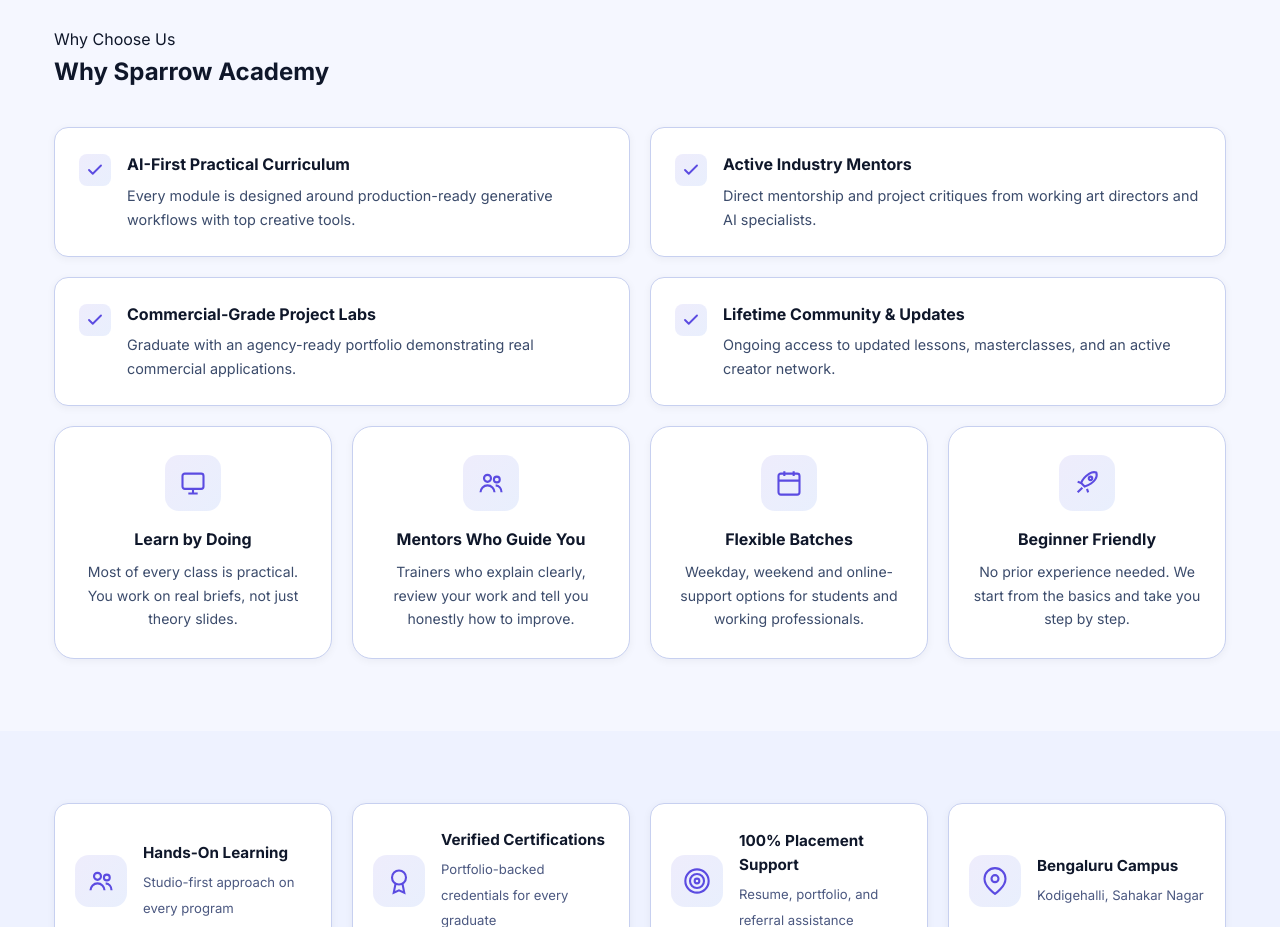
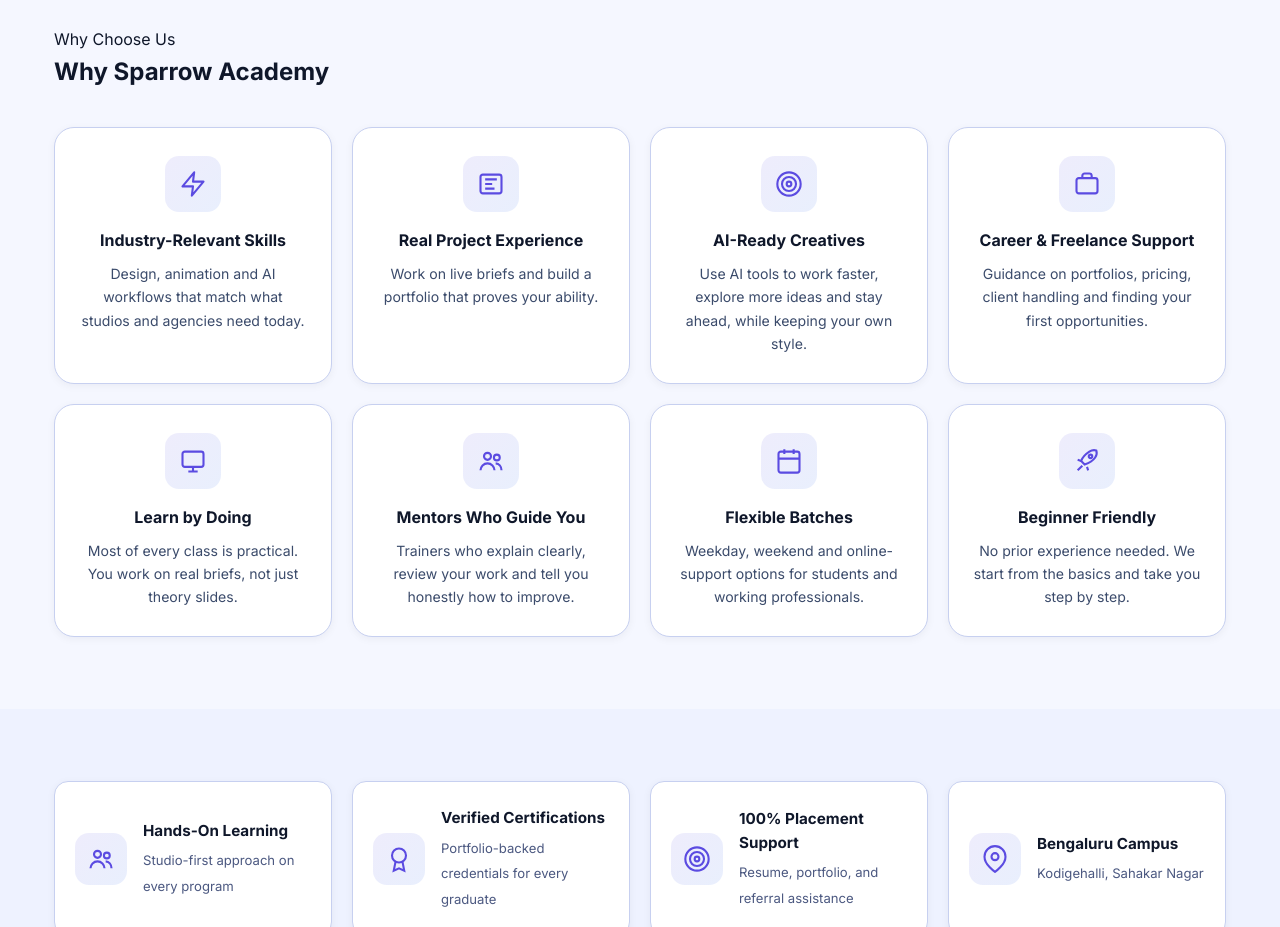
Before and after one commit to sangriabrand-dev/Sparrow-Academy, a React (Vite) app: page /about in a window 1280 px wide. Shown: the part 2280-3207 px from the top of the page. Built offline with nearby package versions, Linux system fonts and the light colour scheme.

Commit message:
Why Choose Us: replace check cards with 4+4 feature card grid

```diff
--- a/src/pages/About.jsx
+++ b/src/pages/About.jsx
@@ -263,21 +263,40 @@ export default function About() {
             <h2 className="section-title">Why <span className="gradient-text">Sparrow Academy</span></h2>
           </div>
 
-          {/* Row 1 — existing 4 cards (with check icon style) */}
-          <div className="about-why-grid" style={{ marginTop: "36px" }}>
-            {siteConfig.whySparrowPoints.map((point) => (
-              <div className="about-why-card" key={point.title}>
-                <div className="about-why-check"><IconCheck /></div>
-                <div>
-                  <h4>{point.title}</h4>
-                  <p>{point.description}</p>
-                </div>
+          {/* Row 1 — 4 feature cards (icon style) */}
+          <div className="about-feature-grid" style={{ marginTop: "36px" }}>
+            {[
+              {
+                icon: <svg viewBox="0 0 24 24" fill="none" stroke="currentColor" strokeWidth="1.8" width="28" height="28"><path d="M13 2L3 14h9l-1 8 10-12h-9l1-8z" strokeLinecap="round" strokeLinejoin="round"/></svg>,
+                title: "Industry-Relevant Skills",
+                desc: "Design, animation and AI workflows that match what studios and agencies need today."
+              },
+              {
+                icon: <svg viewBox="0 0 24 24" fill="none" stroke="currentColor" strokeWidth="1.8" width="28" height="28"><rect x="3" y="4" width="18" height="16" rx="2"/><path d="M7 8h10M7 12h6M7 16h8"/></svg>,
+                title: "Real Project Experience",
+                desc: "Work on live briefs and build a portfolio that proves your ability."
+              },
+              {
+                icon: <svg viewBox="0 0 24 24" fill="none" stroke="currentColor" strokeWidth="1.8" width="28" height="28"><circle cx="12" cy="12" r="10"/><circle cx="12" cy="12" r="6"/><circle cx="12" cy="12" r="2"/></svg>,
+                title: "AI-Ready Creatives",
+                desc: "Use AI tools to work faster, explore more ideas and stay ahead, while keeping your own style."
+              },
+              {
+                icon: <svg viewBox="0 0 24 24" fill="none" stroke="currentColor" strokeWidth="1.8" width="28" height="28"><rect x="3" y="7" width="18" height="13" rx="2"/><path d="M8 7V5a2 2 0 0 1 2-2h4a2 2 0 0 1 2 2v2"/></svg>,
+                title: "Career & Freelance Support",
+                desc: "Guidance on portfolios, pricing, client handling and finding your first opportunities."
+              }
+            ].map((card) => (
+              <div className="about-feature-card" key={card.title}>
+                <div className="about-feature-icon">{card.icon}</div>
+                <h4 className="about-feature-title">{card.title}</h4>
+                <p className="about-feature-desc">{card.desc}</p>
               </div>
             ))}
           </div>
 
-          {/* Row 2 — 4 new feature cards */}
-          <div className="about-feature-grid">
+          {/* Row 2 — 4 feature cards */}
+          <div className="about-feature-grid" style={{ marginTop: "20px" }}>
             {WHY_CARDS_ROW2.map((card) => (
               <div className="about-feature-card" key={card.title}>
                 <div className="about-feature-icon">{card.icon}</div>
```
